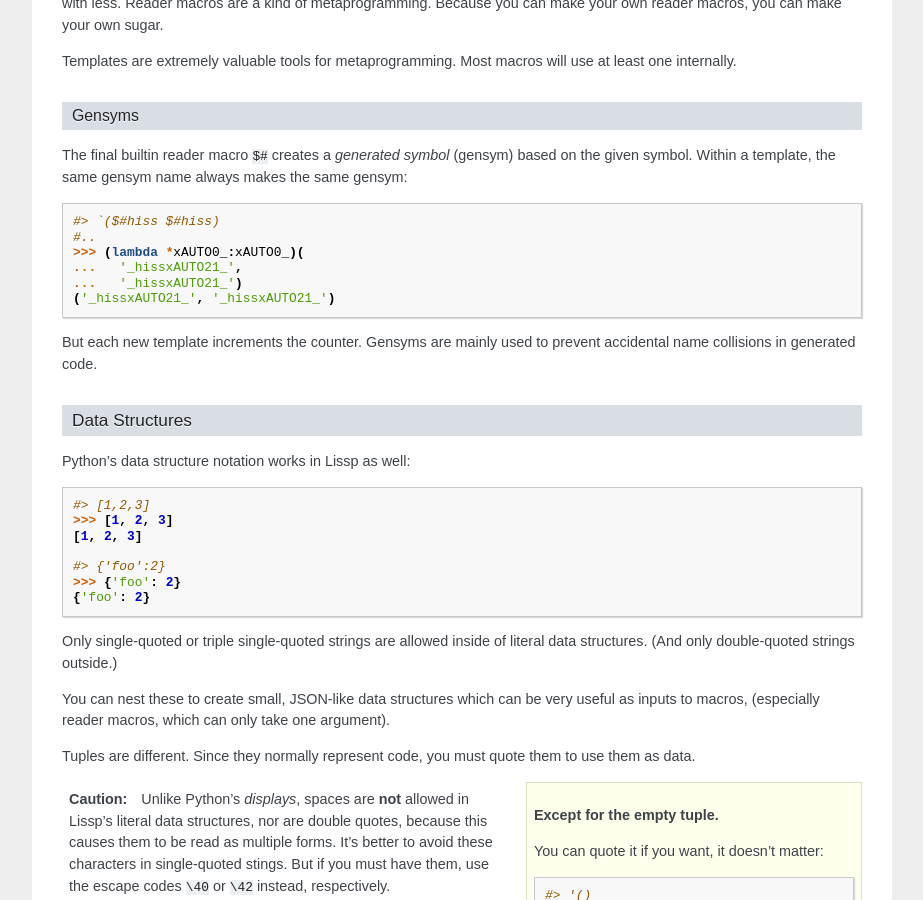
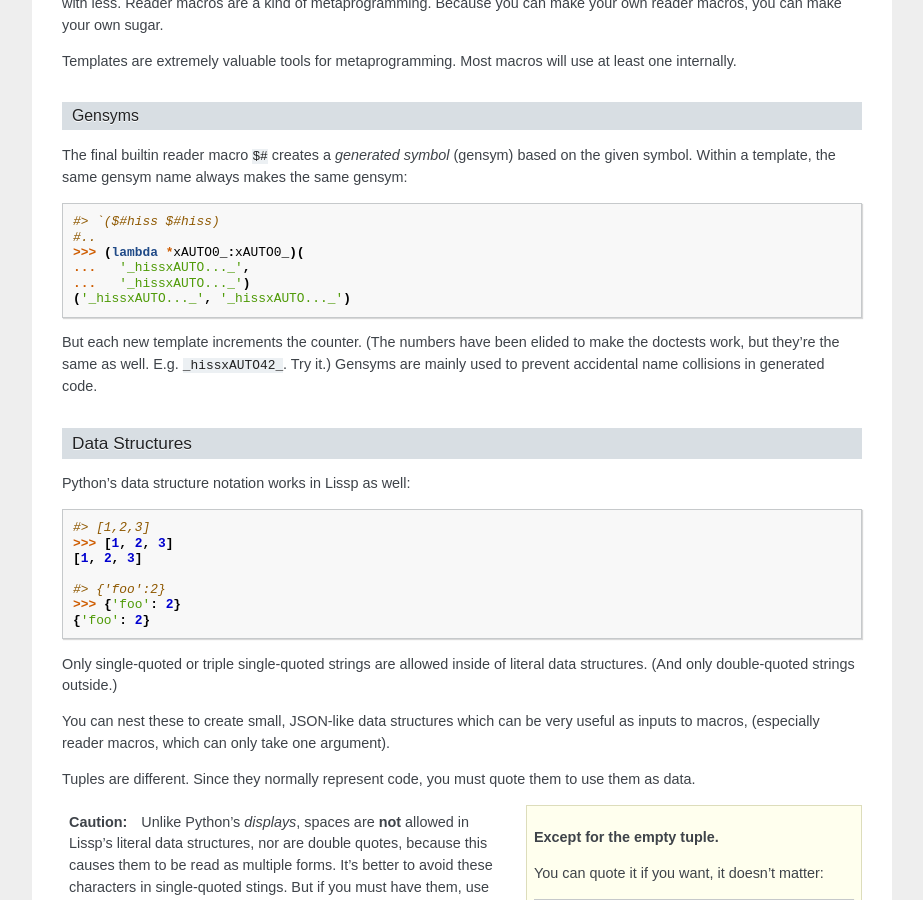
Before and after one commit to gilch/hissp, a Sphinx documentation site: the page built from docs/tutorial.rst, in a window 1280 px wide and 900 px high, scrolled down 11599 px. Shown: the whole window, without its empty margins (268-1191 px from the left). Built offline with Sphinx 7.4.7, drawn with Linux system fonts in a browser that asks for light colours.

Commit message:
Allow ``xAUTO..._`` to match any number in document tests

```diff
--- a/conftest.py
+++ b/conftest.py
@@ -46,7 +46,7 @@
             parser.compiler.ns = example.namespace
             hissp = parser.reads(lissp)
             compiled = parser.compiler.compile(hissp) + "\n"
-            assert compiled == python, dedent(
+            assert norm_gensym_eq(compiled, python), dedent(
                 f"""
                 EXPECTED PYTHON:
                 {indent(python, "  ")}
@@ -57,6 +57,10 @@
             )
         return super().evaluate(example)
 
+
+def norm_gensym_eq(compiled, python):
+    """The special gensym suffix ``xAUTO..._`` will match any number."""
+    return re.fullmatch(re.sub(r'xAUTO\\\.\\\.\\\._', r'xAUTO\\d+_', re.escape(python)), compiled)
 
 class Globs(Container):
     def __init__(self, *globs):
--- a/docs/conf.py
+++ b/docs/conf.py
@@ -12,14 +12,15 @@
 
 import os
 import sys
-sys.path.insert(0, os.path.abspath('../src'))
+
+sys.path.insert(0, os.path.abspath("../src"))
 
 
 # -- Project information -----------------------------------------------------
 
-project = 'Hissp'
-copyright = '2019, Matthew Egan Odendahl'
-author = 'Matthew Egan Odendahl'
+project = "Hissp"
+copyright = "2019, Matthew Egan Odendahl"
+author = "Matthew Egan Odendahl"
 
 
 # -- General configuration ---------------------------------------------------
@@ -27,18 +28,15 @@
 # Add any Sphinx extension module names here, as strings. They can be
 # extensions coming with Sphinx (named 'sphinx.ext.*') or your custom
 # ones.
-extensions = [
-    'sphinx.ext.autodoc',
-    'sphinx.ext.intersphinx',
-]
+extensions = ["sphinx.ext.autodoc", "sphinx.ext.intersphinx"]
 
 # Add any paths that contain templates here, relative to this directory.
-templates_path = ['_templates']
+templates_path = ["_templates"]
 
 # List of patterns, relative to source directory, that match files and
 # directories to ignore when looking for source files.
 # This pattern also affects html_static_path and html_extra_path.
-exclude_patterns = ['_build', 'Thumbs.db', '.DS_Store']
+exclude_patterns = ["_build", "Thumbs.db", ".DS_Store"]
 
 
 # -- Options for HTML output -------------------------------------------------
@@ -46,12 +44,12 @@
 # The theme to use for HTML and HTML Help pages.  See the documentation for
 # a list of builtin themes.
 #
-html_theme = 'nature'
+html_theme = "nature"
 html_theme_options = dict(sidebarwidth=300)
 
 # Add any paths that contain custom static files (such as style sheets) here,
 # relative to this directory. They are copied after the builtin static files,
 # so a file named "default.css" will overwrite the builtin "default.css".
-html_static_path = ['_static']
+html_static_path = ["_static"]
 
-intersphinx_mapping = {'python': ('https://docs.python.org/3', None)}
+intersphinx_mapping = {"python": ("https://docs.python.org/3", None)}
--- a/docs/tutorial.rst
+++ b/docs/tutorial.rst
@@ -757,11 +757,13 @@
     #> `($#hiss $#hiss)
     #..
     >>> (lambda *xAUTO0_:xAUTO0_)(
-    ...   '_hissxAUTO21_',
-    ...   '_hissxAUTO21_')
-    ('_hissxAUTO21_', '_hissxAUTO21_')
+    ...   '_hissxAUTO..._',
+    ...   '_hissxAUTO..._')
+    ('_hissxAUTO..._', '_hissxAUTO..._')
 
 But each new template increments the counter.
+(The numbers have been elided to make the doctests work, but they're the same
+as well. E.g. ``_hissxAUTO42_``. Try it.)
 Gensyms are mainly used to prevent accidental name collisions in generated code.
 
 Data Structures
```
Also changed, not shown: README.md (+3 -3 lines), 1 other file.
